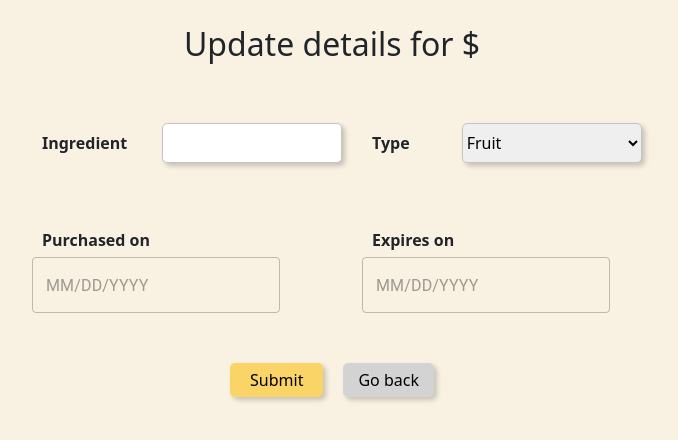
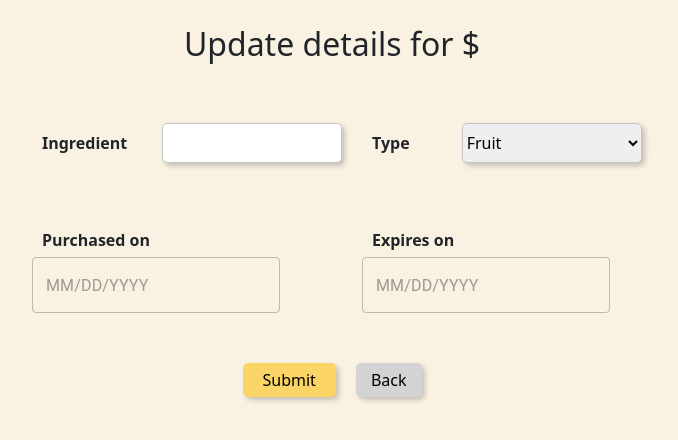
Before and after one commit to evangelenesiyin/mealplanner, a React (Vite) app: page /fridge/1/edit in a window 1280 px wide. Shown: the top 440 px of the page, without its empty margins (308-986 px from the left). Built offline with nearby package versions, Linux system fonts and the light colour scheme.

Commit message:
docs: change text of button

```diff
--- a/src/components/Form/EditForm.jsx
+++ b/src/components/Form/EditForm.jsx
@@ -100,7 +100,7 @@ export default function EditForm () {
         </form>
         <div className="editform-buttons">
         <button className="editform-submit">Submit</button>
-        <Link to={`/fridge`}><button className="go-back">Go back</button></Link>
+        <Link to={`/fridge`}><button className="go-back">Back</button></Link>
         </div>
 
         </LocalizationProvider>
--- a/src/components/SuggestedRecipes/RecipeList.jsx
+++ b/src/components/SuggestedRecipes/RecipeList.jsx
@@ -8,7 +8,7 @@ export default function SuggestedRecipes() {
         <>
         <h2>Suggested recipes</h2>
         <span className="searchStatement">You searched for <span className="searchName">"Almond milk"</span></span>
-        <Link to={"/fridge"}><button className="goBackBtn">Go back</button></Link>
+        <Link to={"/fridge"}><button className="goBackBtn">Back</button></Link>
         <RecipeCard />
         </>
     )
```
